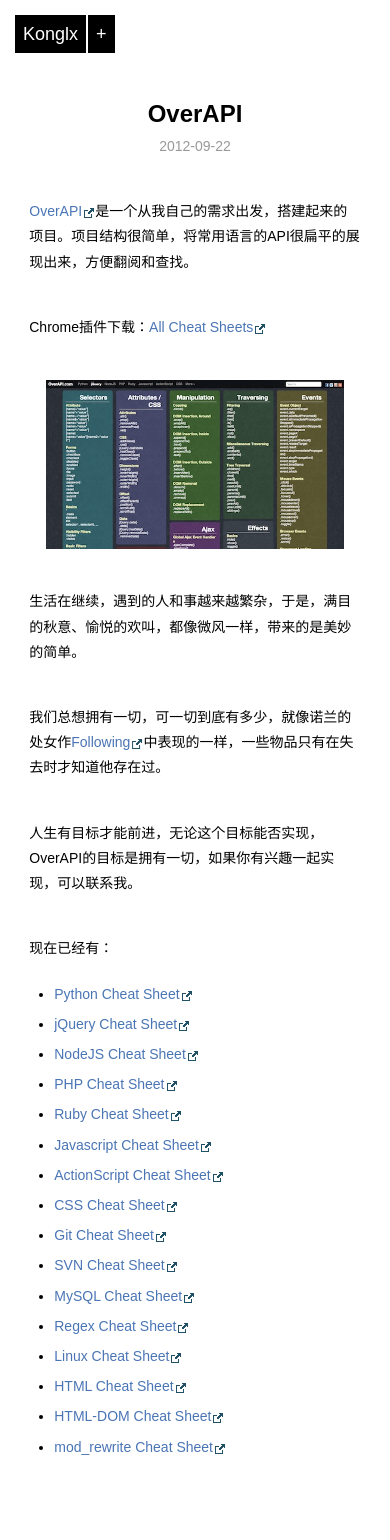
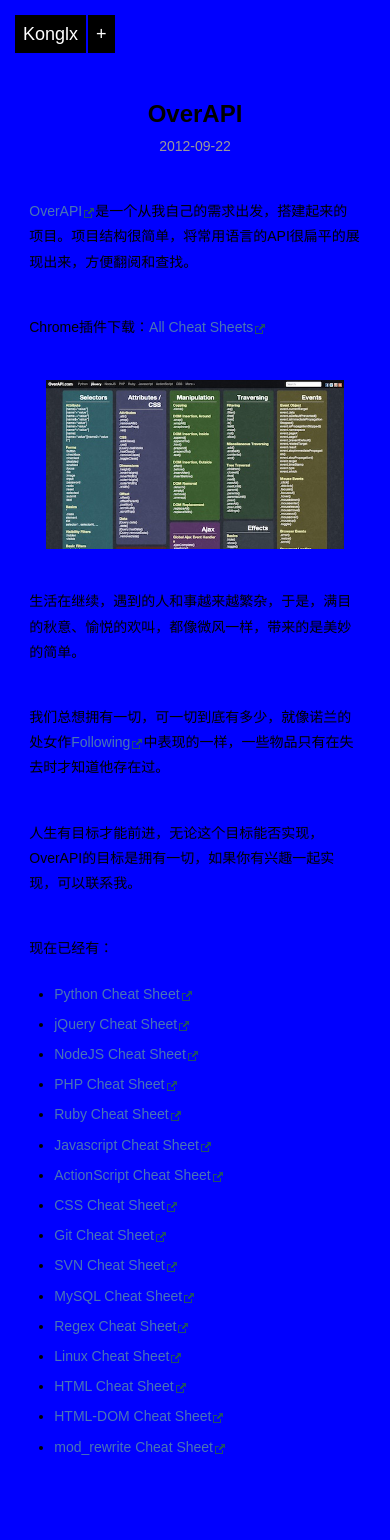
Before and after one commit to konglx90/konglx90.github.io, a Jekyll site: the page built from _posts/project/2012-09-22-overapi-cheatsheet.md, in a window 390 px wide. Built offline with Jekyll 4.4.1, drawn with Linux system fonts in a browser that asks for light colours; Markdown is read by kramdown in place of the engine named in the settings; comment, search, counter and statistics services are not loaded.

Commit message:
css, 评论

```diff
--- a/_layouts/post.html
+++ b/_layouts/post.html
@@ -7,27 +7,35 @@
     body {
         background: #e8e8e8;
     }
-
+    #disqus_thread {
+                padding-right: 38%;
+                padding-left: 22%;
+            }
     @media screen and (max-width: 750px) {
         body {
             background: #fff;
+        }
+
+        #disqus_thread {
+            padding-right: 10%;
+            padding-left: 10%;
         }
     }
 
     @media screen and (max-width: 1020px) {
         body {
-            background: #fff;
+            background: #00f;
+        }
+
+        #disqus_thread {
+            padding-right: 10%;
+            padding-left: 10%;
         }
     }
 
-    #disqus_thread {
-        padding-left: 360px;
-        padding-right: 678px;
-        /*width: 100%;*/
-    }
+
 
 </style>
-
 <div id="content">
     <div class="entry">
         <h1 class="entry-title"><a href="{{ page.url }}" title="{{ page.title }}">{{ page.title }}</a></h1>
--- a/css/default.css
+++ b/css/default.css
@@ -5,8 +5,8 @@
 
 /* 重置浏览器CSS */
 html{color:#000;}
-body,div,dl,dt,dd,ul,ol,li,h1,h2,h3,h4,h5,h6,pre,code,form,fieldset,legend,input,textarea,p,blockquote,th,td,hr,button,article,aside,details,figcaption,figure,footer,header,hgroup,menu,nav,section{margin:0;padding:0;}
-article,aside,details,figcaption,figure,footer,header,hgroup,menu,nav,section{display:block;}
+body,div,dl,dt,dd,ul,ol,li,h1,h2,h3,h4,h5,h6,pre,code,form,fieldset,legend,input,textarea,p,blockquote,th,td,hr,button,article,aside,details,figcaption,figure,footer,header,menu,nav,section{margin:0;padding:0;}
+article,aside,details,figcaption,figure,footer,header,menu,nav,section{display:block;}
 body,button,input,select,textarea{font-size:12px/1.5;}
 input,select,textarea{font-size:100%;}
 table{border-collapse:collapse;border-spacing:0;}
@@ -146,7 +146,6 @@
 @media screen and (max-width: 750px){
     body {font-size:14px;}
     #content {width:85%;margin:100px auto 50px; }
-    #disqus_container {width:85%;margin:100px auto 50px; }
 
     h2{font-size:20px;}
     h3{font-size:16px;}
@@ -169,6 +168,7 @@
     .blog .aside,
     .project .aside,
     .opinion .aside {display:none;background-image:none;}
+
 }
 
 @media (max-width: 1020px){
@@ -180,7 +180,6 @@
     .sidenav {display:none;}
     .entry {float:none;width:auto;background:transparent;padding:0;box-shadow:none;}
     #content {width:85%;margin:100px auto 50px; }
-    #disqus_container {width:85%;margin:100px auto 50px; }
 
 }
 @media (max-width: 1300px){
```
